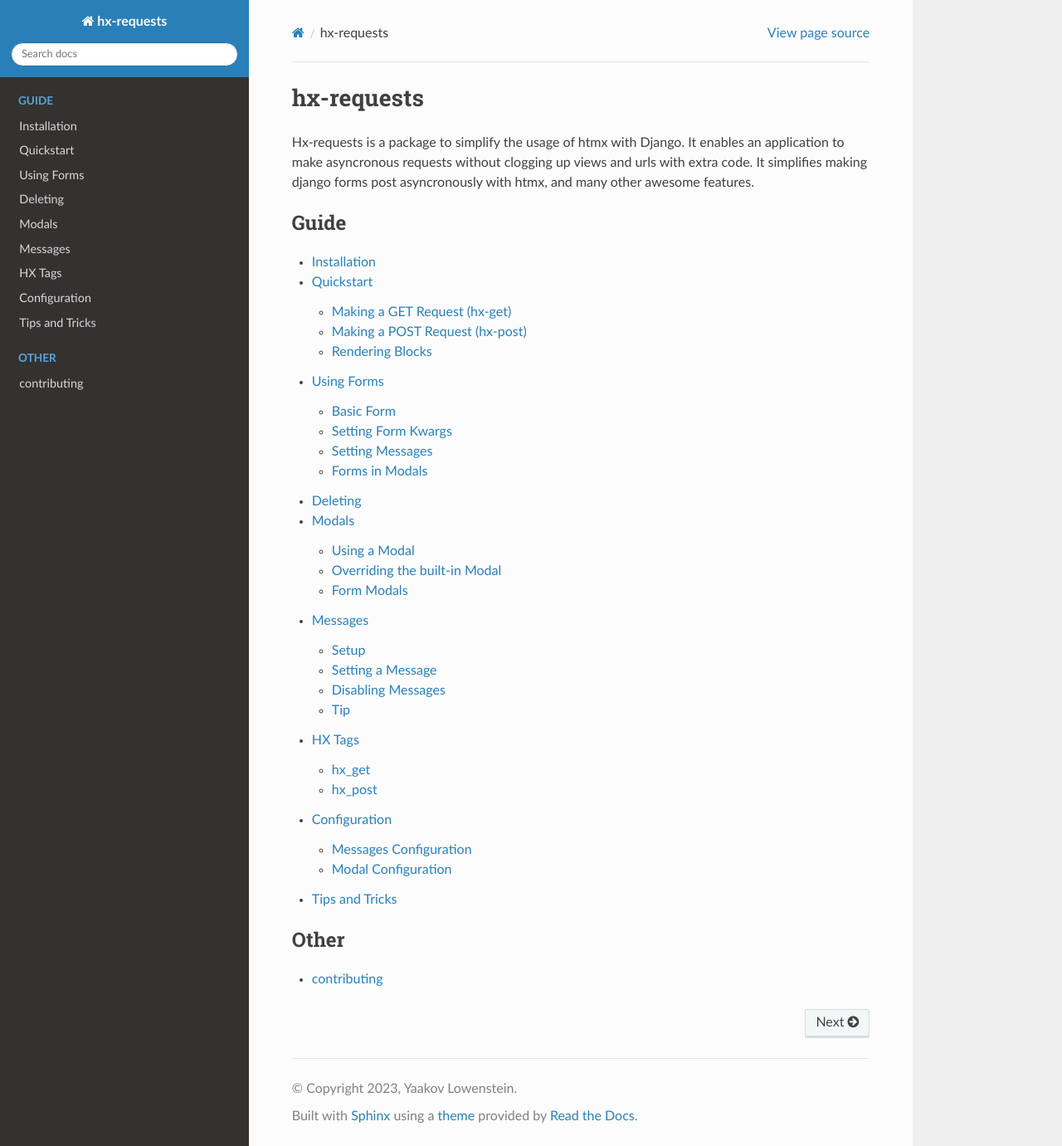
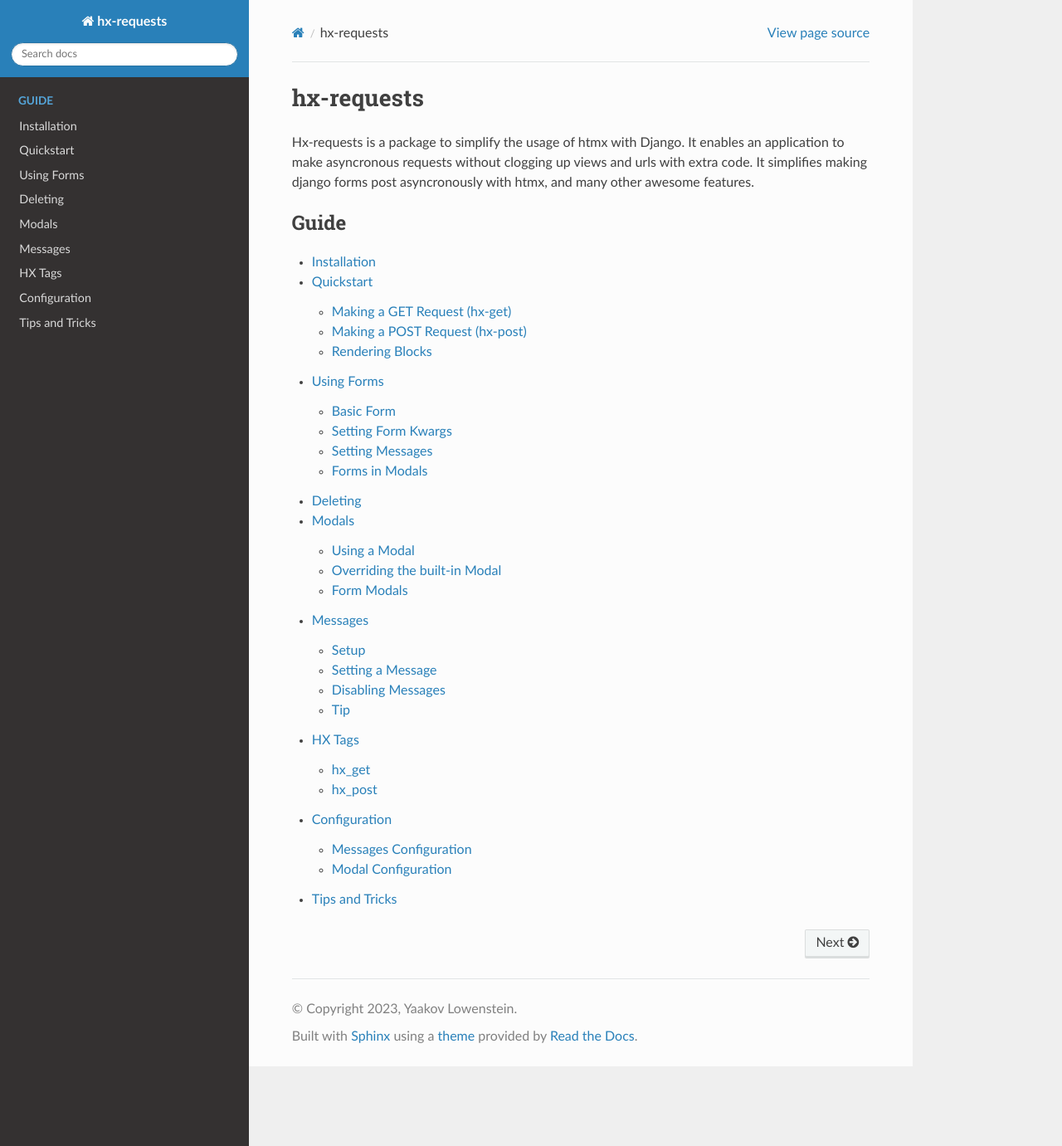
Before and after one commit to yaakovLowenstein/hx-requests, a Sphinx documentation site: the page built from docs/index.rst, in a window 1280 px wide and 1381 px high. Shown: the whole window at 83% size. Built offline with Sphinx 7.4.7 and the Read the Docs theme 2.0.0, drawn with Linux system fonts in a browser that asks for light colours; pages that are not in the unit, such as notebooks, are missing from menus.

Commit message:
docs: Remove contributing from read the docs

```diff
--- a/docs/index.rst
+++ b/docs/index.rst
@@ -32,13 +32,3 @@ with htmx, and many other awesome features.
    :caption: Reference Documentation
 
    autoapi/hx_requests/hx_requests/index
-
-
-
-
-
-.. toctree::
-   :maxdepth: 2
-   :caption: Other
-
-   other/contributing
```
